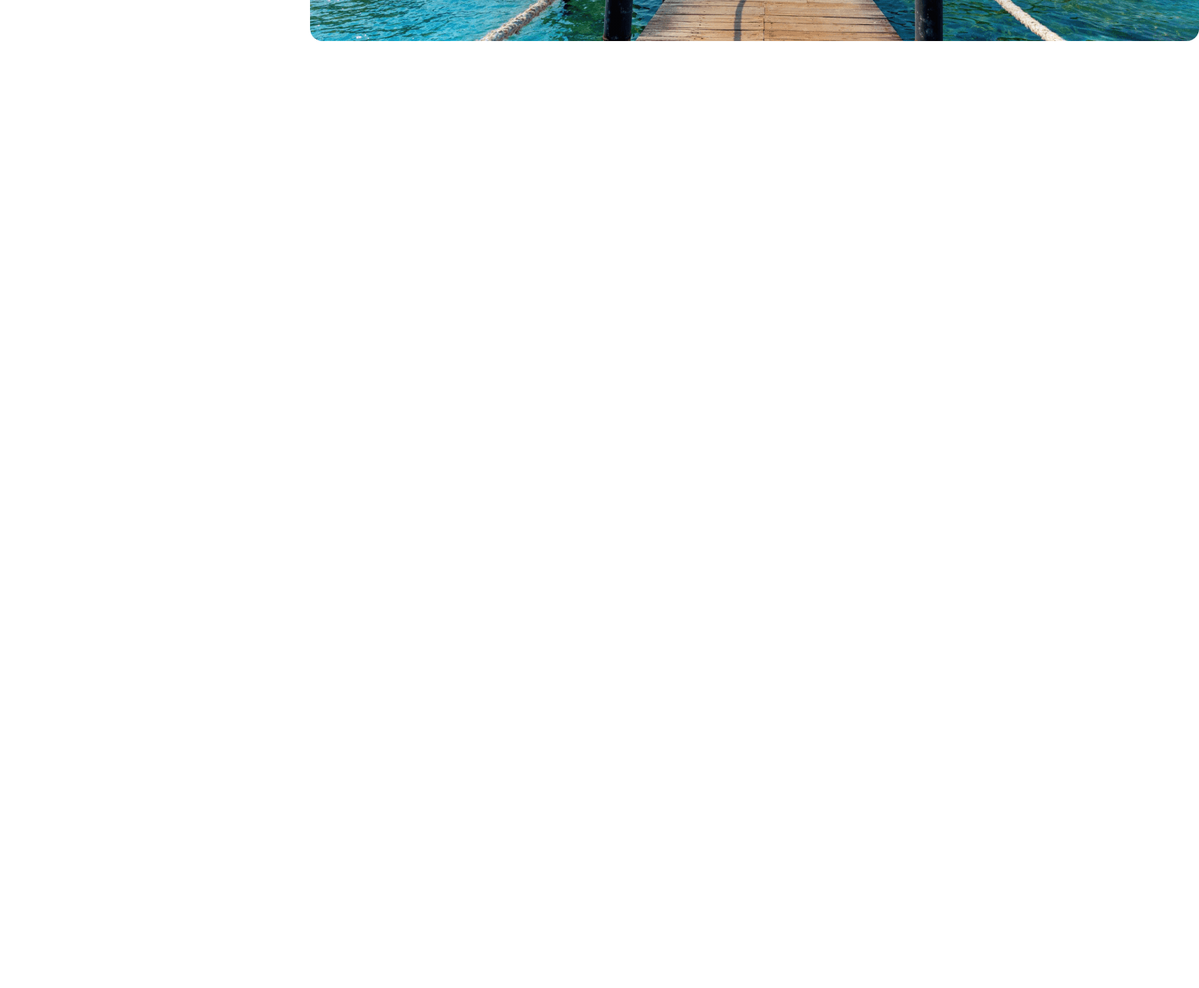
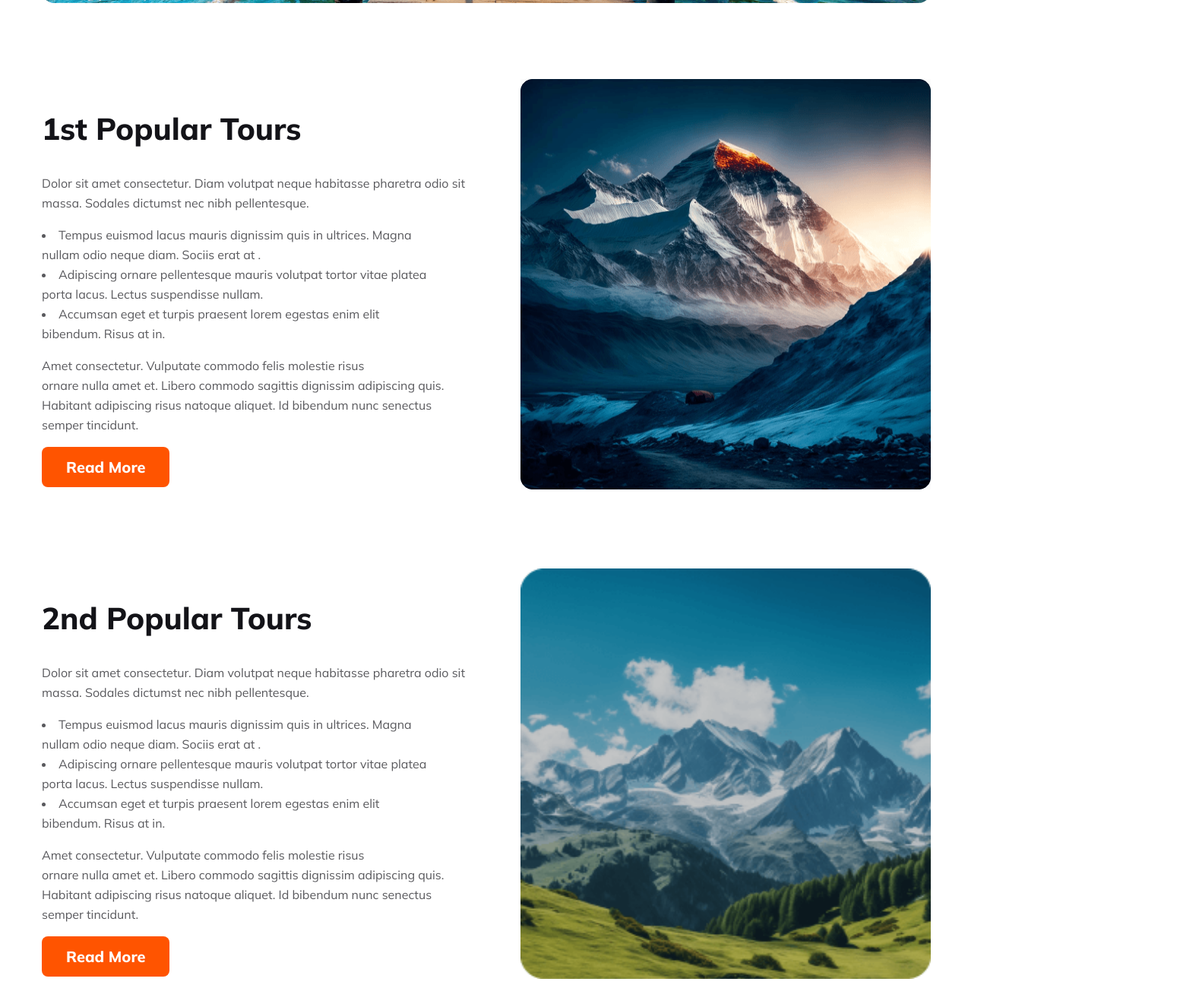
Before and after one commit to Priyo0011/a2-dream-travel, a plain HTML site: page index.html in a window 1280 px wide. Shown: the part 664-1964 px from the top of the page at 76% size, 1578 px wide, since content can reach past the window. Before the commit the page ends 800 px from the top, so only its background shows below. Drawn offline with Linux system fonts and the light colour scheme.

Commit message:
populer tour section

```diff
--- a/index.html
+++ b/index.html
@@ -45,7 +45,34 @@
         <!-- banner section end -->
     </header>
     <main>
-
+        <section class="popular-container">
+            <div>
+                <h1>1st Popular Tours</h1>
+                <p>Dolor sit amet consectetur. Diam volutpat neque habitasse pharetra odio sit <br> massa. Sodales dictumst nec nibh pellentesque.</p>
+                <li>Tempus euismod lacus mauris dignissim quis in ultrices. Magna <br> nullam odio neque diam. Sociis erat at .</li>
+                <li>Adipiscing ornare pellentesque mauris volutpat tortor vitae platea <br> porta lacus. Lectus suspendisse nullam.</li>
+                <li> Accumsan eget et turpis praesent lorem egestas enim elit <br> bibendum. Risus at in.</li>
+                <p>Amet consectetur. Vulputate commodo felis molestie risus <br> ornare nulla amet et. Libero commodo sagittis dignissim adipiscing quis. <br> Habitant adipiscing risus natoque aliquet. Id bibendum nunc senectus <br> semper tincidunt. </p>
+                <button class="tour-btn">Read More</button>
+            </div>
+            <div>
+                <img src="./Images/Rectangle 4.png" alt="">
+            </div>
+        </section>
+        <section class="popular-container">
+            <div>
+                <h1>2nd Popular Tours</h1>
+                <p>Dolor sit amet consectetur. Diam volutpat neque habitasse pharetra odio sit <br> massa. Sodales dictumst nec nibh pellentesque.</p>
+                <li>Tempus euismod lacus mauris dignissim quis in ultrices. Magna <br> nullam odio neque diam. Sociis erat at .</li>
+                <li>Adipiscing ornare pellentesque mauris volutpat tortor vitae platea <br> porta lacus. Lectus suspendisse nullam.</li>
+                <li> Accumsan eget et turpis praesent lorem egestas enim elit <br> bibendum. Risus at in.</li>
+                <p>Amet consectetur. Vulputate commodo felis molestie risus <br> ornare nulla amet et. Libero commodo sagittis dignissim adipiscing quis. <br> Habitant adipiscing risus natoque aliquet. Id bibendum nunc senectus <br> semper tincidunt. </p>
+                <button class="tour-btn">Read More</button>
+            </div>
+            <div>
+                <img src="./Images/Rectangle 9.png" alt="">
+            </div>
+        </section>
     </main>
     <footer>
 
--- a/styles/style.css
+++ b/styles/style.css
@@ -7,7 +7,8 @@
 /* header style start */
 
 header{
-    padding: 50px 400px;
+    width: 1170px;
+    margin: 0 auto;
 }
 header nav{
     display: flex;
@@ -107,14 +108,51 @@ header nav{
     font-weight: 700;
 }
 /* header style end */
-
-
+main{
+    width: 1170px;
+    margin: 0 auto;
+}
+.popular-container{
+    display: flex;
+    justify-content: space-between;
+    align-items: center;
+    padding-top: 100px;
+}
+.popular-container h1{
+    color: #131318;
+    font-size: 40px;
+    font-weight: 800;
+}
+.popular-container p{
+    color: rgba(19, 19, 24, 0.70);
+    font-size: 16px;
+    font-weight: 400;
+    line-height: 26px;
+}
+.popular-container li{
+    color: rgba(19, 19, 24, 0.70);
+    font-size: 16px;
+    font-weight: 400;
+    line-height: 26px;
+}
+.tour-btn{
+    border-radius: 8px;
+    background: #FF5400;
+    padding: 14px 32px;
+    border: none;
+    color: #FFF;
+    font-size: 20px;
+    font-weight: 800;
+}
+.popular-container img{
+    width: 540px;
+    height: 540px;
+}
 
 /* responsive media */
-
 @media screen and (max-width:600px) {
     header{
-        padding: 10px;
+        width: 375px;
     }
     .items-container{
         display: none;
@@ -140,4 +178,18 @@ header nav{
         font-size: 14px;
         font-weight: 400;
     }
+
+
+   main{
+        width: 335px;
+   }
+   .popular-container{
+        flex-direction: column;
+        padding-top: 40px;
+   }
+   .popular-container img{
+    width: 335px;
+    height: 342px;
+    padding-top: 30px;
+   }
 }
```
Also changed, not shown: Images/Rectangle 88.png (renamed from Images/Rectangle 8 (1).png).
